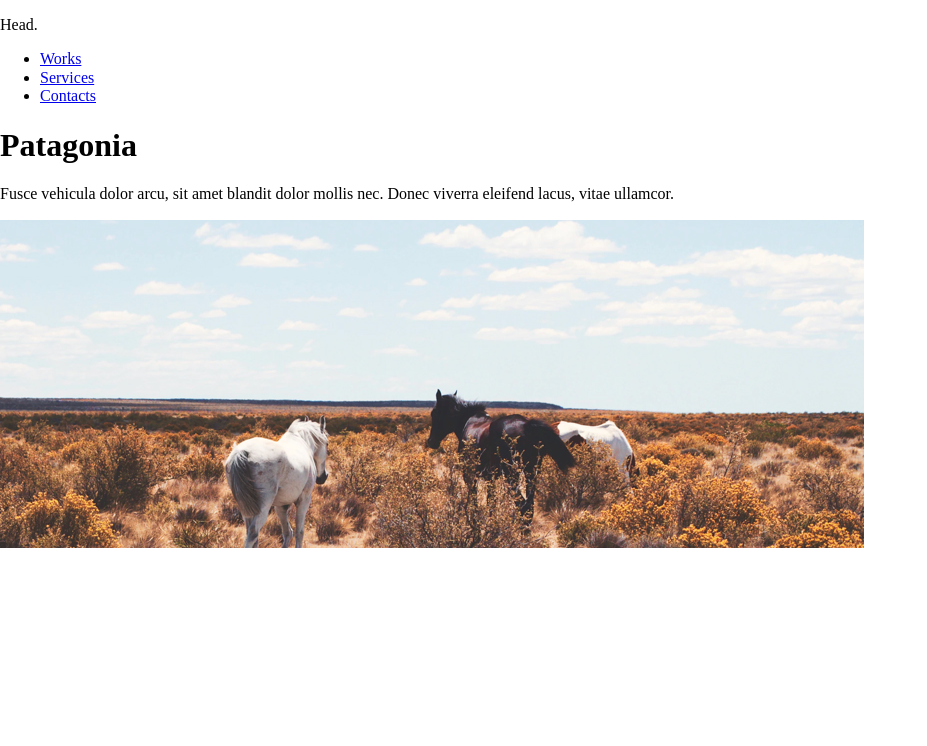
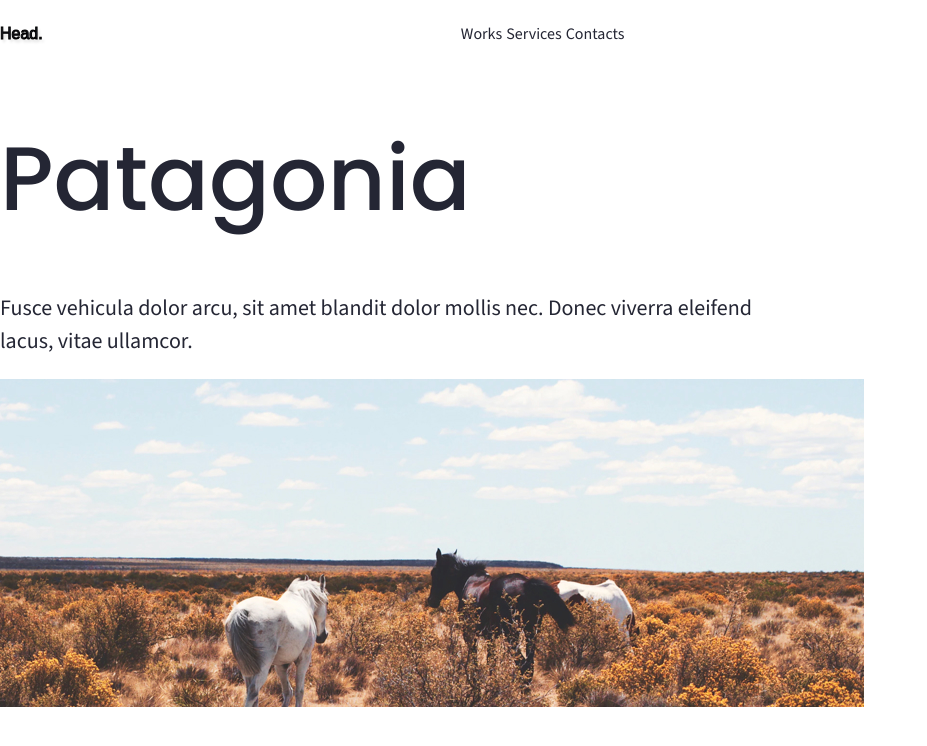
Before and after one commit to ezgsnyrt/Responsive-web-design, a plain HTML site: page index.html in a window 1280 px wide. Shown: the whole page, without its empty margins (0-927 px from the left). Drawn offline with nearby package versions, Linux system fonts and the light colour scheme; a web font is replaced by a local one.

Commit message:
add font styling

```diff
--- a/index.html
+++ b/index.html
@@ -4,34 +4,41 @@
     <meta charset="UTF-8">
     <meta name="viewport" content="width=device-width, initial-scale=1.0">
     <title>Responsive Webpage</title>
+    <link rel="preconnect" href="https://fonts.googleapis.com">
+    <link rel="preconnect" href="https://fonts.gstatic.com" crossorigin>
+    <link href="https://fonts.googleapis.com/css2?family=Aldrich&family=Poppins:ital,wght@0,100;0,200;0,300;0,400;0,500;0,600;0,700;0,800;0,900;1,100;1,200;1,300;1,400;1,500;1,600;1,700;1,800;1,900&family=Source+Sans+3:ital,wght@0,200..900;1,200..900&display=swap" rel="stylesheet">
     <link rel="stylesheet" href="styles/normalize.css">
     <link rel="stylesheet" href="styles/index.css">
 </head>
 <body>
     <div class="wrapper">
-        <header>
-            <nav class>
+        <div class="wrapper__content">
+            <div class= "header">
+                <div class="navigation">
                     <div class="logo">
                         <p class="logo">Head.</p>
                     </div>
-                <ul class="nav-link">
+                    <div class="nav-link">
+                        <ul>
                             <li><a href="#">Works</a></li>
                             <li><a href="#">Services</a></li>
                             <li><a href="#">Contacts</a></li>
                         </ul>
-            </nav>
-        </header>
+                    </div>
+                </div>
+            </div>
             <div class="container__content">
                 <div class="container__content__card">
                     <div>
                         <h1 class="container__content-title">Patagonia</h1>
                     </div>
-                <div>
-                    <p class="container__content-info">Fusce vehicula dolor arcu, sit amet blandit dolor mollis nec. Donec viverra eleifend lacus, vitae ullamcor.</p>
+                    <div class="container__content-info">
+                        <p>Fusce vehicula dolor arcu, sit amet blandit dolor mollis nec. Donec viverra eleifend lacus, vitae ullamcor.</p>
                     </div>
                 </div>
-            <div class="container__content__image">
+                <div class="container__content-image">
                     <img class="image" src="images/image-horse.jpg" alt="horses in the nature">
+                </div>
             </div>
         </div>
     </div>
--- a/styles/index.css
+++ b/styles/index.css
@@ -0,0 +1,102 @@
+*{
+    box-sizing: border-box;
+}
+
+body{
+    margin: 0;
+    padding: 0;
+}
+
+.wrapper{
+    width: 60%;
+}
+
+.wrapper__content{
+    width: 100%;
+    display: flex;
+    flex-direction: column;
+}
+
+header{
+    width: 100%;
+    display: flex;
+    justify-content: space-between;
+}
+
+.navigation{
+    width: 100%;
+    display: flex;
+    align-items: center;
+    justify-content: space-between;
+}
+
+.logo{
+    width: 15%;
+}
+
+.nav-link{
+    width: 40%;
+    display: flex;
+    justify-content: space-between;
+}
+
+.logo p{
+    font-family: "Aldrich", sans-serif;
+    font-weight: 400;
+    font-style: 24px;
+    line-height: 36px;
+    color: #242634;
+    -webkit-text-stroke: 1px black;
+    text-shadow: 2px 3px 3px #D4D4D4;
+}
+
+ul{
+    list-style: none;
+    padding: 0;
+}
+
+nav a:link {
+    color: 496E58;
+}
+
+nav a:visited {
+    color: black;
+}
+
+nav a:hover {
+    color: #885334;
+}
+
+li{
+    display: inline-block;
+}
+
+li a{
+    font-family: "Source Sans 3", sans-serif;
+    font-optical-sizing: auto;
+    font-weight: 400;
+    font-style: normal;
+    font-size: 16px;
+    line-height: 22.4px;
+    color: #242634;
+    text-decoration: none;
+}
+
+h1{
+    font-family: "Poppins", sans-serif;
+    font-weight: 500;
+    font-style: normal;
+    font-size: 90px;
+    line-height: 102px;
+    color: #242634;
+}
+
+.container__content-info p{
+    font-family: "Source Sans 3", sans-serif;
+    font-optical-sizing: auto;
+    font-weight: 400;
+    font-style: normal;
+    font-size: 22px;
+    line-height: 33px;
+    color: #242634;
+}
```
Lines whose indentation alone changed are shown as unchanged.
